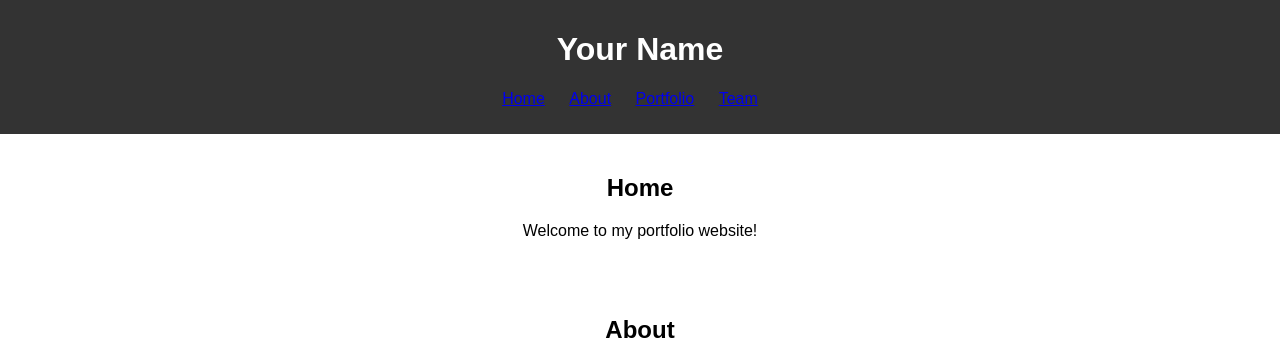
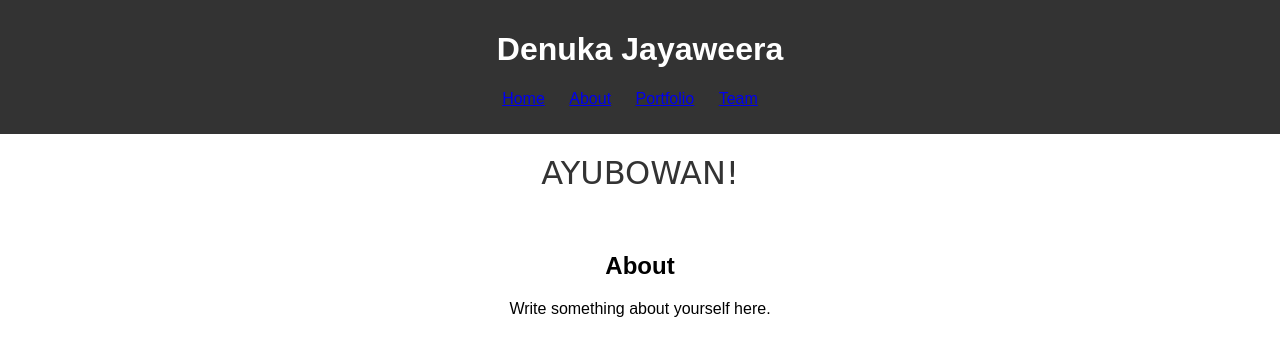
Before and after one commit to DenukaJayaweera/DenukaJayaweera.github.io, a plain HTML site: page index.html in a window 1280 px wide. Shown: the top 361 px of the page. Drawn offline with Linux system fonts and the light colour scheme.

Commit message:
Adding AYUBOWAN into the Home Page

```diff
--- a/index.html
+++ b/index.html
@@ -4,12 +4,12 @@
     <meta charset="UTF-8">
     <meta name="viewport" content="width=device-width, initial-scale=1.0">
     <link rel="stylesheet" href="styles.css">
-    <title>Your Portfolio</title>
+    <title>Denuka Jayaweera</title>
 </head>
 <body>
 
 <header>
-    <h1>Your Name</h1>
+    <h1>Denuka Jayaweera</h1>
     <nav>
         <ul>
             <li><a href="#home">Home</a></li>
@@ -21,8 +21,9 @@
 </header>
 
 <section id="home">
-    <h2>Home</h2>
-    <p>Welcome to my portfolio website!</p>
+    <div class="greeting">
+        AYUBOWAN!
+    </div>
 </section>
 
 <section id="about">
@@ -40,6 +41,5 @@
     <p>Introduce your team members here.</p>
 </section>
 
-<!--<script src="script.js"></script>-->
 </body>
 </html>
--- a/styles.css
+++ b/styles.css
@@ -38,3 +38,10 @@ video {
     max-width: 100%;
     height: auto;
 }
+
+.greeting {
+    font-family: 'Pacifico', cursive;
+    font-size: 2em;
+    color: #333;
+    text-align: center;
+}
```
